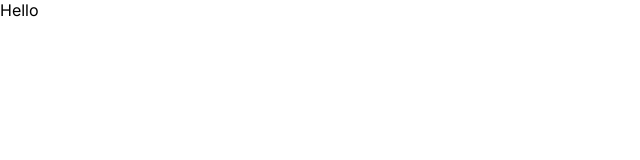
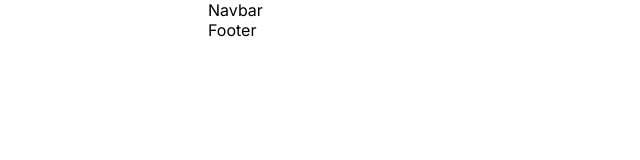
Before and after one commit to RiddhiBarhate/eos-13, a Next.js app: page / in a window 1280 px wide. Shown: the top 160 px of the page, without its empty margins (0-640 px from the left). Built offline with nearby package versions, Linux system fonts and the light colour scheme.

Commit message:
navbar & footer

```diff
--- a/app/layout.tsx
+++ b/app/layout.tsx
@@ -1,12 +1,14 @@
 import type { Metadata } from "next";
 import { Inter } from "next/font/google";
 import "./globals.css";
+import Navbar from "@/components/navbar/Navbar";
+import Footer from "@/components/footer/Footer"
 
 const inter = Inter({ subsets: ["latin"] });
 
 export const metadata: Metadata = {
-  title: "Create Next App",
-  description: "Generated by create next app",
+  title: "Eos 13",
+  description: "Welcome to Eos 13",
 };
 
 export default function RootLayout({
@@ -16,7 +18,15 @@
 }>) {
   return (
     <html lang="en">
-      <body className={inter.className}>{children}</body>
+      <body className={inter.className}>
+        <div className="container">
+          <div className="wrapper">
+            <Navbar/>
+            {children}
+            <Footer/>
+            </div>
+        </div>
+      </body>
     </html>
   );
 }
--- a/app/page.tsx
+++ b/app/page.tsx
@@ -1,9 +1,7 @@
-
 
 export default function Home() {
   return (
     <div>
-      Hello
     </div>
   );
 }
--- /dev/null
+++ b/components/footer/Footer.tsx
@@ -0,0 +1,10 @@
+import React from 'react'
+import styles from './footer.module.css'
+
+const Footer = () => {
+    return (
+        <div className={styles.container}>Footer</div>
+    )
+}
+
+export default Footer
--- /dev/null
+++ b/components/footer/footer.module.css
@@ -0,0 +1,3 @@
+.container{
+
+}
--- /dev/null
+++ b/components/navbar/Navbar.tsx
@@ -0,0 +1,10 @@
+import React from 'react'
+import styles from './navbar.module.css'
+
+const Navbar = () => {
+    return (
+        <div className={styles.container}>Navbar</div>
+    )
+}
+
+export default Navbar
--- /dev/null
+++ b/components/navbar/navbar.module.css
@@ -0,0 +1,3 @@
+.container{
+
+}
```
